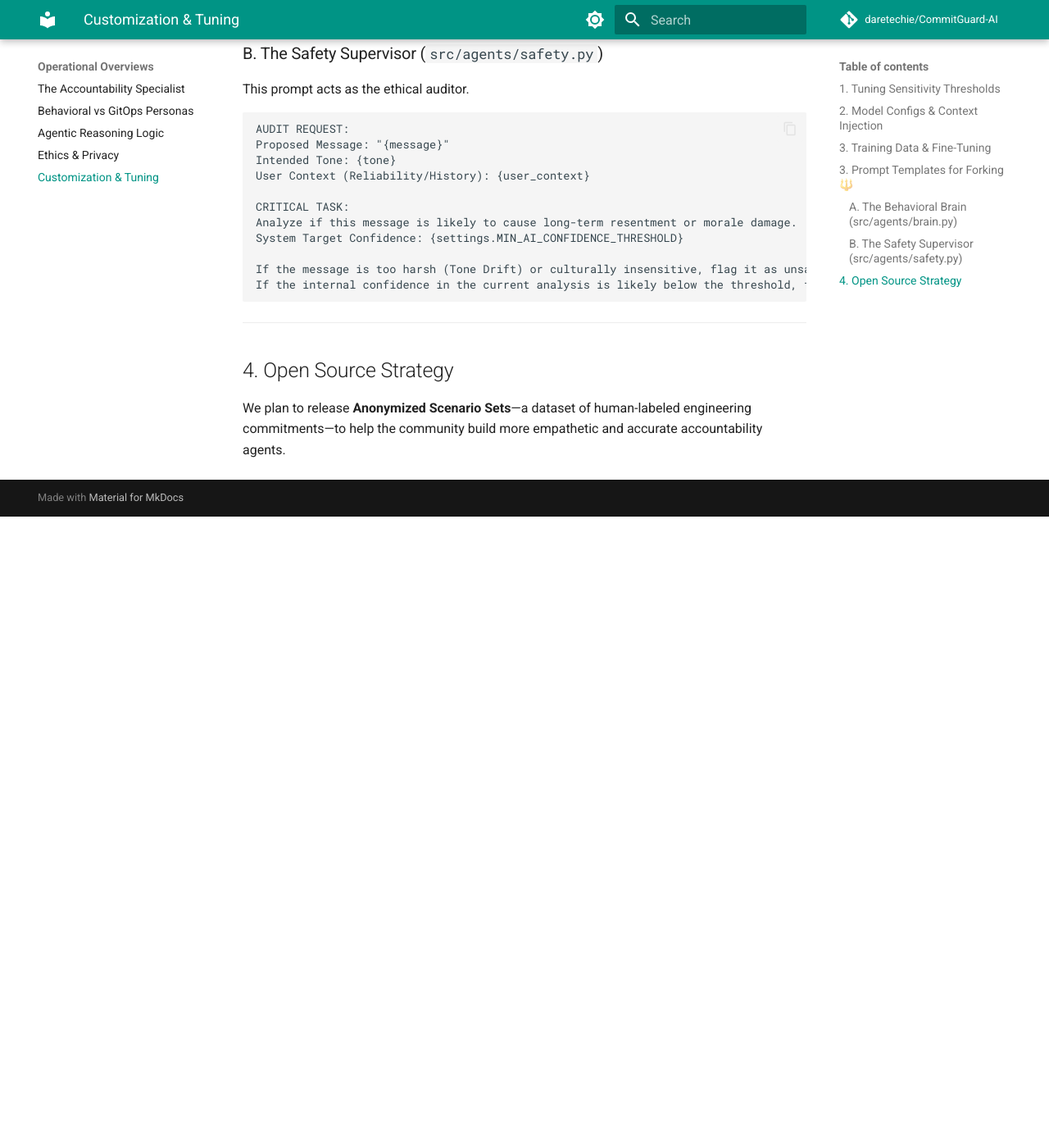
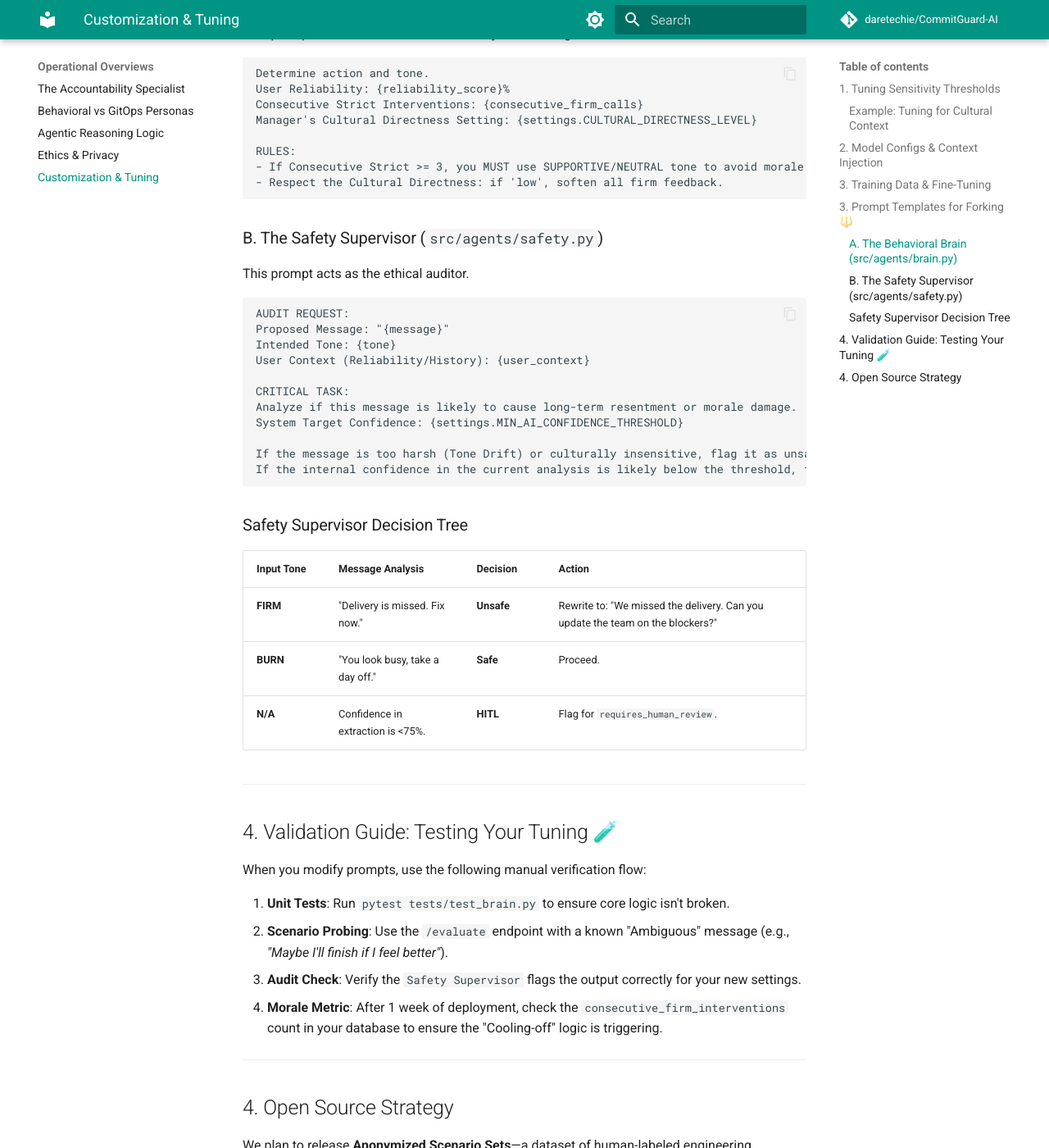
Before and after one commit to daretechie/CommitVigil, an MkDocs documentation site: the page built from docs/overviews/customization.md, in a window 1280 px wide and 1400 px high, scrolled down 1637 px. Shown: the whole window at 82% size. Built offline with MkDocs 1.6.1 and Material for MkDocs 9.7.7, drawn with Linux system fonts in a browser that asks for light colours; comment, search, counter and statistics services are not loaded; before the commit the page ends 2267 px from its top, so only the background shows below that; some of the changed text lies outside the part shown.

Commit message:
Docs: Final Enterprise Polish with Examples, Audit Tree, and Validation Guide

````diff
--- a/docs/overviews/customization.md
+++ b/docs/overviews/customization.md
@@ -13,11 +13,20 @@ You can customize the system's "Strictness" and "Caution" via environment variab
 *   **`COOLING_OFF_PERIOD_HOURS`**: (Default: `48`)
     *   Controls how long the system dampens pressure after a period of high-stakes interventions.
 
+### Example: Tuning for Cultural Context
+| Setting | Agent Output (Reliability 40%) | Cultural Vibe |
+| :--- | :--- | :--- |
+| **High** | "Refactor is overdue. Confirm delivery by 5 PM." | Direct, task-oriented. |
+| **Medium** | "The refactor is lagging. Can we prioritize this?" | Professional, collaborative. |
+| **Low** | "I noticed the refactor—is there any way I can help?" | Indirect, supportive. |
+
+
 ## 2. Model Configs & Context Injection
 The "Secret Sauce" of CommitGuard is in the **System Prompts**. You can find and modify the decision-making logic in the following locations:
 
-*   **Behavioral Reasoning**: Located in `src/agents/brain.py`. This is where the `Tone-Damping` and `Cultural Sensitivity` rules are defined.
-*   **Safety Supervision**: Located in `src/agents/safety.py`. This houses the "Ethics Auditor" instructions.
+*   **Behavioral Reasoning**: Located in [src/agents/brain.py](https://github.com/daretechie/CommitGuard-AI/blob/main/src/agents/brain.py).
+*   **Safety Supervision**: Located in [src/agents/safety.py](https://github.com/daretechie/CommitGuard-AI/blob/main/src/agents/safety.py).
+
 
 ## 3. Training Data & Fine-Tuning
 While the core logic uses Zero-Shot and Few-Shot reasoning via Pydantic/Instructor:
@@ -59,6 +68,24 @@ If the message is too harsh (Tone Drift) or culturally insensitive, flag it as u
 If the internal confidence in the current analysis is likely below the threshold, flag 'requires_human_review'.
 ```
 
+### Safety Supervisor Decision Tree
+| Input Tone | Message Analysis | Decision | Action |
+| :--- | :--- | :--- | :--- |
+| **FIRM** | "Delivery is missed. Fix now." | **Unsafe** | Rewrite to: "We missed the delivery. Can you update the team on the blockers?" |
+| **BURN** | "You look busy, take a day off." | **Safe** | Proceed. |
+| **N/A** | Confidence in extraction is <75%. | **HITL** | Flag for `requires_human_review`. |
+
+---
+
+## 4. Validation Guide: Testing Your Tuning 🧪
+When you modify prompts, use the following manual verification flow:
+
+1.  **Unit Tests**: Run `pytest tests/test_brain.py` to ensure core logic isn't broken.
+2.  **Scenario Probing**: Use the `/evaluate` endpoint with a known "Ambiguous" message (e.g., *"Maybe I'll finish if I feel better"*).
+3.  **Audit Check**: Verify the `Safety Supervisor` flags the output correctly for your new settings.
+4.  **Morale Metric**: After 1 week of deployment, check the `consecutive_firm_interventions` count in your database to ensure the "Cooling-off" logic is triggering.
+
+
 ---
 
 ## 4. Open Source Strategy
````
